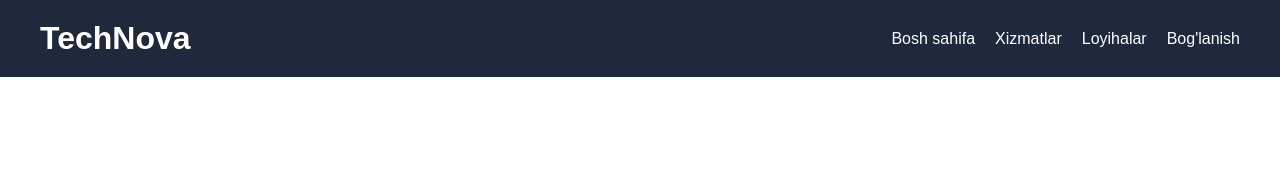
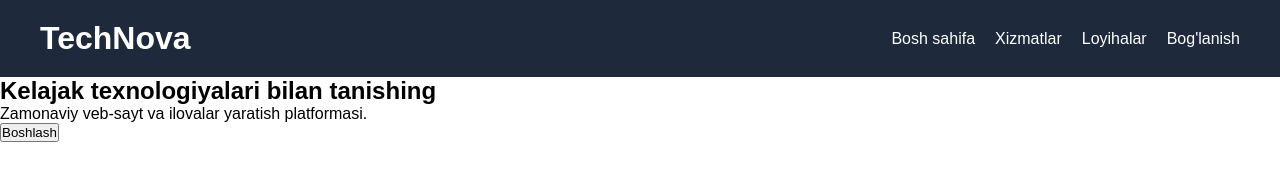
Before and after one commit to jamilabobokalonova401-dot/amaliy-ish, a plain HTML site: page index.html in a window 1280 px wide. Drawn offline with Linux system fonts and the light colour scheme.

Commit message:
updated features

```diff
--- a/index.html
+++ b/index.html
@@ -15,5 +15,11 @@
       <li>Bog'lanish</li>
     </ul>
   </header>
+    <section class="hero">
+    <h2>Kelajak texnologiyalari bilan tanishing</h2>
+    <p>Zamonaviy veb-sayt va ilovalar yaratish platformasi.</p>
+    <button>Boshlash</button>
+  </section>
+
 </body>
 </html>
```
